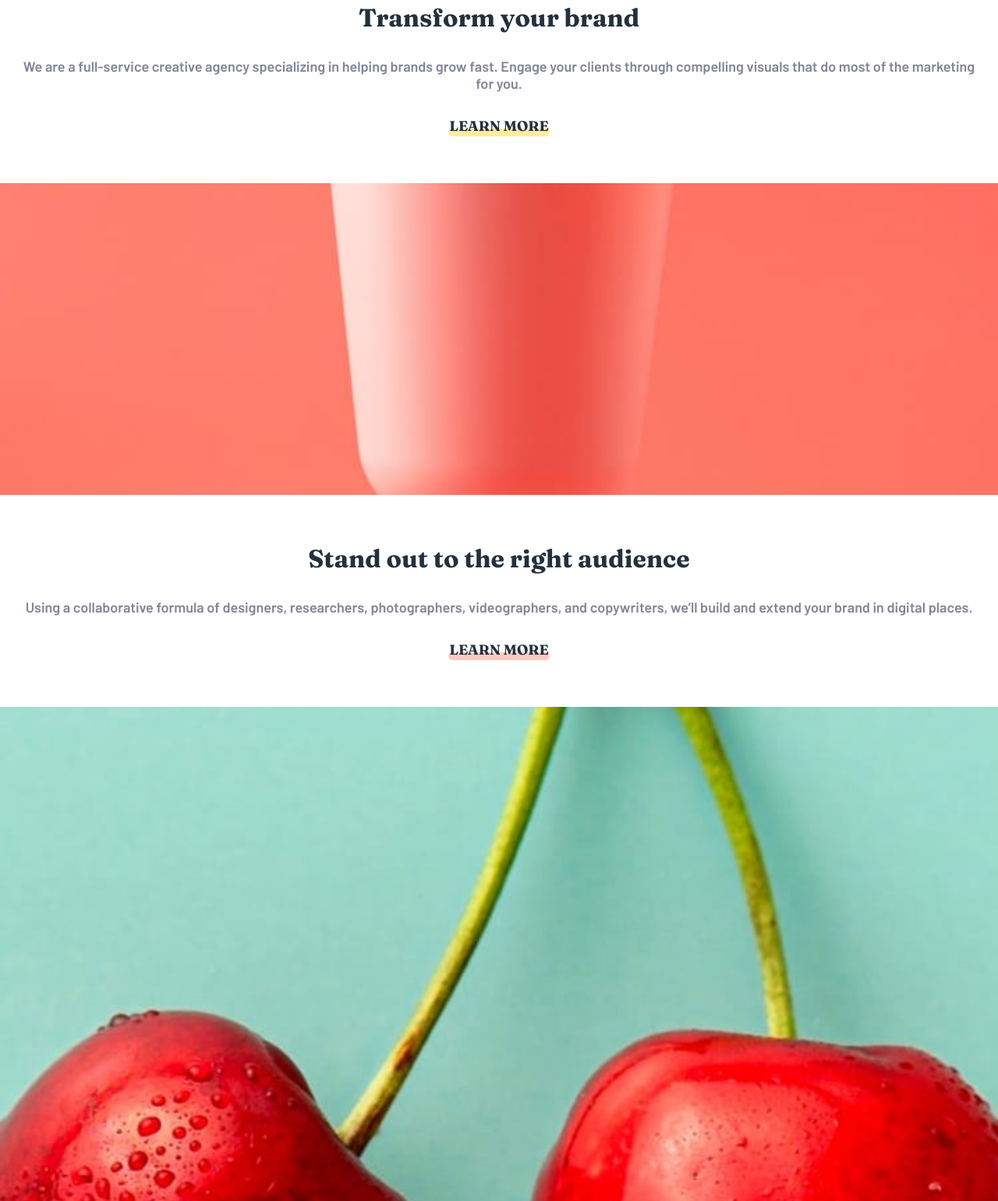
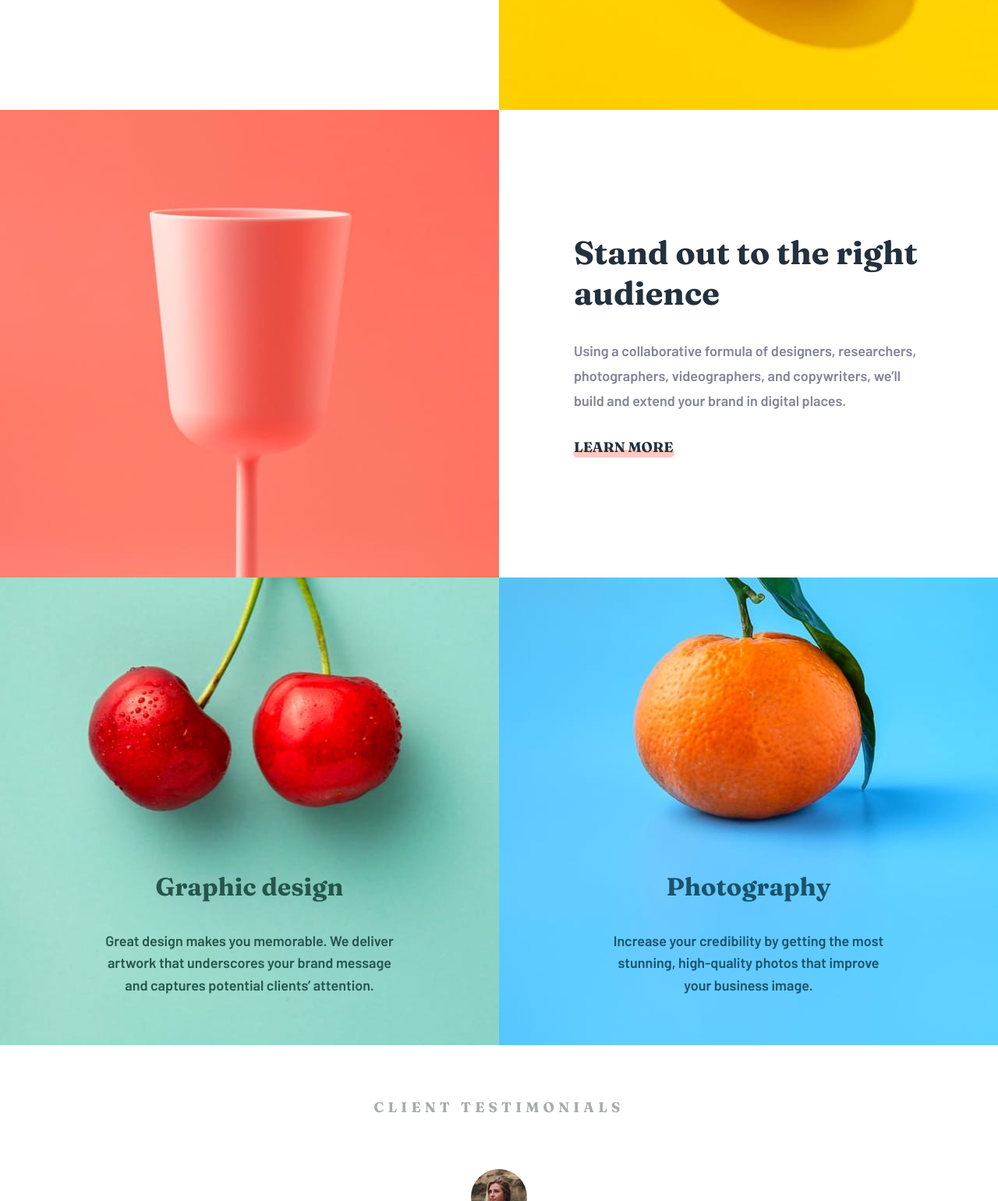
Before and after one commit to calebesg/sunnyside-agency, a plain HTML site: page index.html in a window 1280 px wide. Shown: the part 1259-2800 px from the top of the page at 78% size. Drawn offline with Linux system fonts and the light colour scheme.

Commit message:
styled about section

```diff
--- a/index.html
+++ b/index.html
@@ -51,7 +51,10 @@
 
   <main>
     <div class="about">
+
       <div class="image-transform" aria-hidden="true"></div>
+
+      <div class="content-wrapper transform-content">
         <article>
           <h2 class="sub-title">Transform your brand</h2>
           <p class="description">
@@ -62,8 +65,10 @@
           </p>
           <a class="btn-more yellow" href="#">Learn more</a>
         </article>
+      </div>
+      <div class="image-stand-out" aria-hidden="true"></div>
 
-      <div class="image-stand-out" aria-hidden="true"></div>
+      <div class="content-wrapper stand-content">
         <article>
           <h2 class="sub-title">Stand out to the right audience</h2>
           <p class="description">
@@ -74,6 +79,7 @@
           </p>
           <a class="btn-more red" href="#">Learn more</a>
         </article>
+      </div>
 
       <ul class="example-list">
         <li class="item-list image-graphic-design">
--- a/styles/main.css
+++ b/styles/main.css
@@ -197,6 +197,7 @@ article .btn-more:hover::after {
 }
 
 .example-list .item-list {
+  flex: 1;
   display: flex;
   flex-direction: column;
   align-items: center;
@@ -399,4 +400,87 @@ footer nav a:hover {
     margin-bottom: 0;
     margin-top: 100px;
   }
+
+  .about {
+    grid-template-areas: "a b" "c d" "e e";
+    grid-template-columns: 1fr 1fr;
+    grid-template-rows: repeat(3, 75vh);
+  }
+
+  img.image-transform {
+    grid-area: b;
+  }
+
+  .transform-content {
+    grid-area: a;
+  }
+
+  .image-stand-out {
+    grid-area: c;
+  }
+
+  .stand-content {
+    grid-area: d;
+  }
+
+  .content-wrapper.transform-content {
+    justify-content: flex-end;
+    margin-right: 15%;
+  }
+
+  .content-wrapper.stand-content {
+    justify-content: flex-start;
+    margin-left: 15%;
+  }
+
+  .content-wrapper {
+    display: flex;
+    align-items: center;
+  }
+
+  article {
+    text-align: left;
+    align-items: flex-start;
+    padding: 0;
+    max-width: 448px;
+    width: 100%;
+  }
+
+  article .sub-title {
+    font-size: 2.6rem;
+    padding: 0;
+  }
+
+  article .description {
+    line-height: 2rem;
+  }
+
+  .example-list {
+    grid-area: e;
+    flex-direction: row;
+  }
+
+  .image-transform {
+    background: url(../images/desktop/image-transform.jpg) center center no-repeat;
+    background-size: cover;
+  }
+
+  .image-stand-out {
+    background: url(../images/desktop/image-stand-out.jpg) center center no-repeat;
+    background-size: cover;
+  }
+
+  .image-graphic-design {
+    background: url(../images/desktop/image-graphic-design.jpg) center center no-repeat;
+    background-size: cover;
+  }
+
+  .image-photograph {
+    background: url(../images/desktop/image-photography.jpg) center center no-repeat;
+    background-size: cover;
+  }
+
+  .item-list p {
+    max-width: 370px;
+  }
 }
```
Lines whose indentation alone changed are shown as unchanged.
